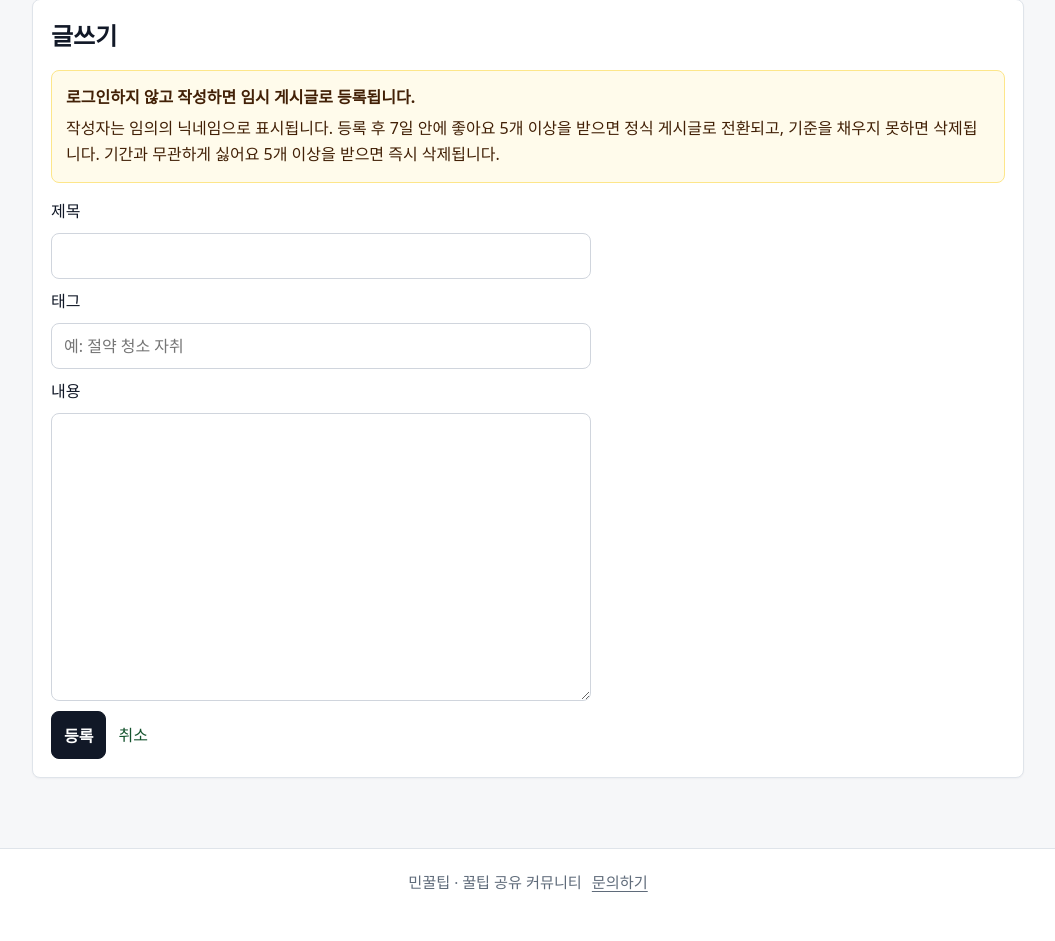
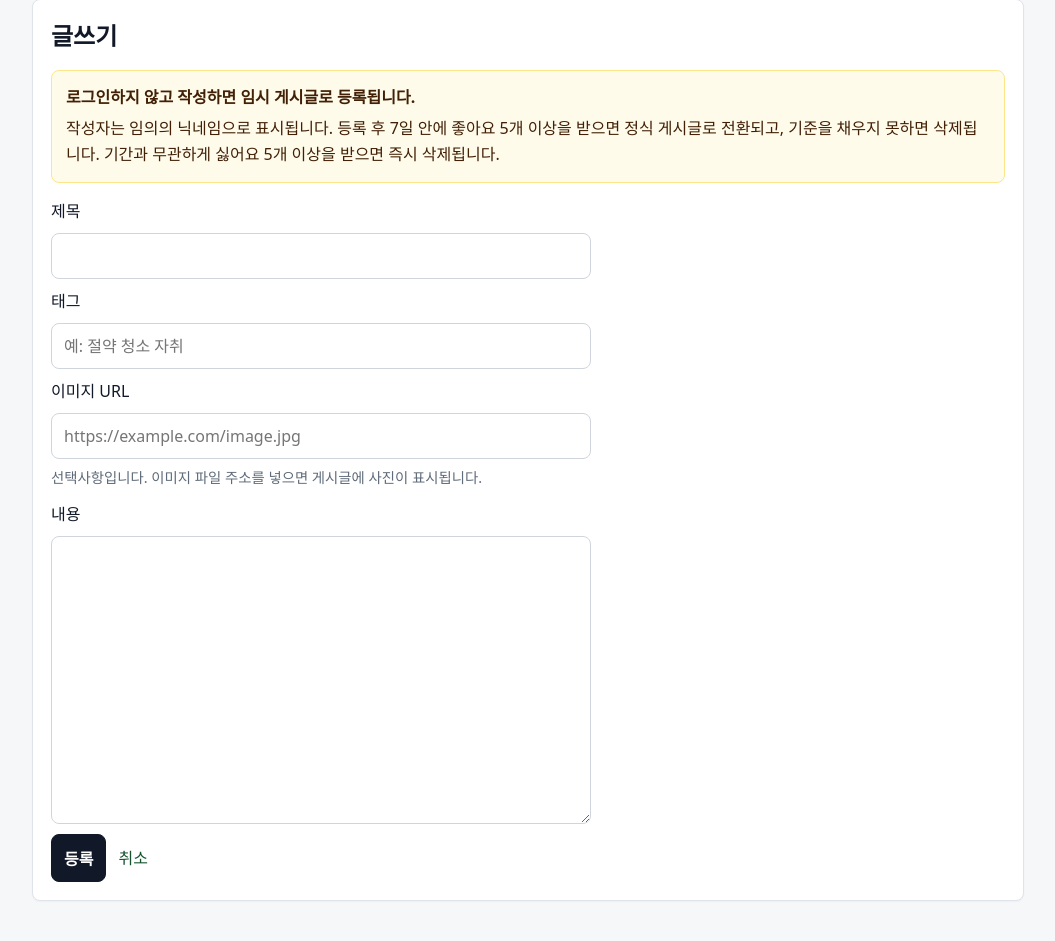
Before and after one commit to mindonghak/minggultip, a FastAPI app: page /posts/new in a window 1280 px wide. Shown: the part 204-1145 px from the top of the page, without its empty margins (112-1167 px from the left). Before the commit the page ends 1096 px from the top, so only its background shows below. Run offline with FastAPI, Linux system fonts and the light colour scheme; data that the repository does not hold is empty; some libraries are stand-ins or nearby versions.

Commit message:
Add image URL support for posts

```diff
--- a/app/db.py
+++ b/app/db.py
@@ -46,6 +46,7 @@ def init_db():
     }
     post_columns = {column["name"] for column in inspector.get_columns("posts")} if "posts" in inspector.get_table_names() else set()
     post_required_columns = {
+        "image_url": "VARCHAR(1000)",
         "view_count": "INTEGER DEFAULT 0",
         "status": "VARCHAR(20) DEFAULT 'published'",
         "source": "VARCHAR(20) DEFAULT 'user'",
--- a/app/models.py
+++ b/app/models.py
@@ -42,6 +42,7 @@ class Post(Base):
     id: Mapped[int] = mapped_column(Integer, primary_key=True)
     title: Mapped[str] = mapped_column(String(200))
     content: Mapped[str] = mapped_column(Text)
+    image_url: Mapped[str | None] = mapped_column(String(1000), nullable=True)
     view_count: Mapped[int] = mapped_column(Integer, default=0, server_default="0")
     status: Mapped[str] = mapped_column(String(20), default="published", server_default="published")
     source: Mapped[str] = mapped_column(String(20), default="user", server_default="user")
--- a/app/routes.py
+++ b/app/routes.py
@@ -144,6 +144,15 @@ def clean_username(value: str) -> str:
 
 def internal_email_for_username(username: str) -> str:
     return f"{username}@{LOCAL_EMAIL_DOMAIN}"
+
+
+def clean_image_url(value: str) -> str | None:
+    url = value.strip()
+    if not url:
+        return None
+    if not url.startswith(("http://", "https://")):
+        return None
+    return url[:1000]
 
 
 def utc_now() -> datetime:
@@ -531,6 +540,7 @@ def new_post(
     request: Request,
     title: str = Form(...),
     content: str = Form(...),
+    image_url: str = Form(""),
     tags: str = Form(""),
     csrf_token: str = Form(""),
     db: Session = Depends(get_db),
@@ -558,6 +568,7 @@ def new_post(
     post = Post(
         title=title.strip(),
         content=content.strip(),
+        image_url=clean_image_url(image_url),
         author_id=author_id,
         category_id=cat.id,
         anonymous_author_name=anonymous_author_name,
@@ -599,6 +610,7 @@ def edit_post(
     post_id: int,
     title: str = Form(...),
     content: str = Form(...),
+    image_url: str = Form(""),
     tags: str = Form(""),
     csrf_token: str = Form(""),
     db: Session = Depends(get_db),
@@ -612,6 +624,7 @@ def edit_post(
 
     post.title = title.strip()
     post.content = content.strip()
+    post.image_url = clean_image_url(image_url)
     sync_post_tags(db, post, tags)
     db.commit()
     return RedirectResponse(f"/posts/{post.id}", status_code=303)
@@ -674,6 +687,7 @@ def post_detail(request: Request, post_id: int, db: Session = Depends(get_db)):
         "temporary_dislike_threshold": TEMP_POST_DISLIKE_THRESHOLD,
         "page_title": f"{post.title} - 민꿀팁",
         "page_description": post.content.replace("\n", " ")[:140],
+        "page_image_url": post.image_url,
         **categories_and_tags(db),
     })
 
--- a/app/static/style.css
+++ b/app/static/style.css
@@ -82,6 +82,7 @@ a:hover { text-decoration:underline; }
 .post-row:hover { background:#fbfcfd; }
 .post-summary { display:block; color:inherit; text-decoration:none; }
 .post-summary:hover { text-decoration:none; }
+.post-thumb { display:block; width:100%; aspect-ratio:16 / 9; object-fit:cover; border-radius:8px; margin:0 0 12px; background:#eef2f7; border:1px solid var(--soft-line); }
 .post-title { display:block; color:var(--text); font-size:1.18rem; line-height:1.35; font-weight:780; margin-bottom:7px; }
 .post-title:hover { color:var(--brand-dark); text-decoration:none; }
 .post-row p { margin:0 0 12px; color:#465260; line-height:1.65; max-width:760px; }
@@ -109,6 +110,8 @@ button:hover { background:#2b2b2b; }
 .article-content { max-width:760px; }
 .article-content p { margin:0 0 18px; line-height:1.85; color:#253142; }
 .article-content p:last-child { margin-bottom:0; }
+.article-image { margin:0; padding:24px 28px 0; background:#fff; }
+.article-image img { display:block; width:100%; max-height:520px; object-fit:contain; border-radius:8px; background:#f3f4f6; border:1px solid var(--soft-line); }
 .form-panel, .profile-panel { padding:18px; }
 .form-panel h1, .profile-panel h1 { margin:0 0 16px; }
 .form-actions { display:flex; align-items:center; gap:12px; }
--- a/app/templates/base.html
+++ b/app/templates/base.html
@@ -11,6 +11,9 @@
   <meta property="og:description" content="{{ page_description }}" />
   <meta property="og:type" content="website" />
   <meta property="og:url" content="{{ canonical_url }}" />
+  {% if page_image_url %}
+    <meta property="og:image" content="{{ page_image_url }}" />
+  {% endif %}
   <link rel="stylesheet" href="/static/style.css" />
 </head>
 <body>
--- a/app/templates/index.html
+++ b/app/templates/index.html
@@ -3,6 +3,9 @@
   {% set grade = p|reaction_grade %}
   <li class="post-row">
     <a class="post-summary" href="/posts/{{ p.id }}">
+      {% if p.image_url %}
+        <img class="post-thumb" src="{{ p.image_url }}" alt="" loading="lazy" referrerpolicy="no-referrer" />
+      {% endif %}
       <span class="post-title">{{ p.title }}</span>
       <span class="badge-row">
         <span class="status-badge reaction-badge {{ grade.class }}">{{ grade.label }}</span>
--- a/app/templates/post_detail.html
+++ b/app/templates/post_detail.html
@@ -33,6 +33,12 @@
         </div>
       {% endif %}
     </header>
+
+    {% if post.image_url %}
+      <figure class="article-image">
+        <img src="{{ post.image_url }}" alt="{{ post.title }}" referrerpolicy="no-referrer" />
+      </figure>
+    {% endif %}
 
     <div class="content article-content">
       {% for paragraph in post.content.split("\n\n") %}
--- a/app/templates/post_form.html
+++ b/app/templates/post_form.html
@@ -25,6 +25,9 @@
       <input name="title" value="{{ post.title if post else '' }}" required />
       <label>태그</label>
       <input name="tags" value="{{ tag_text }}" placeholder="예: 절약 청소 자취" />
+      <label>이미지 URL</label>
+      <input name="image_url" value="{{ post.image_url if post and post.image_url else '' }}" placeholder="https://example.com/image.jpg" inputmode="url" />
+      <p class="form-help">선택사항입니다. 이미지 파일 주소를 넣으면 게시글에 사진이 표시됩니다.</p>
       <label>내용</label>
       <textarea name="content" rows="12" required>{{ post.content if post else '' }}</textarea>
       <div class="form-actions">
```
